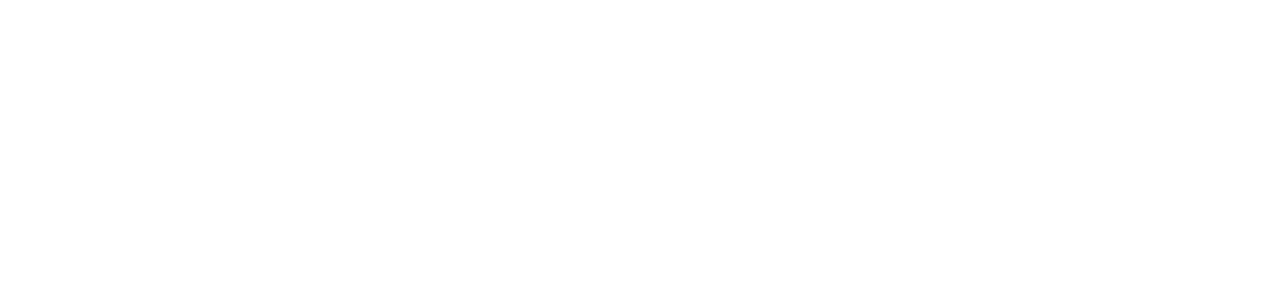
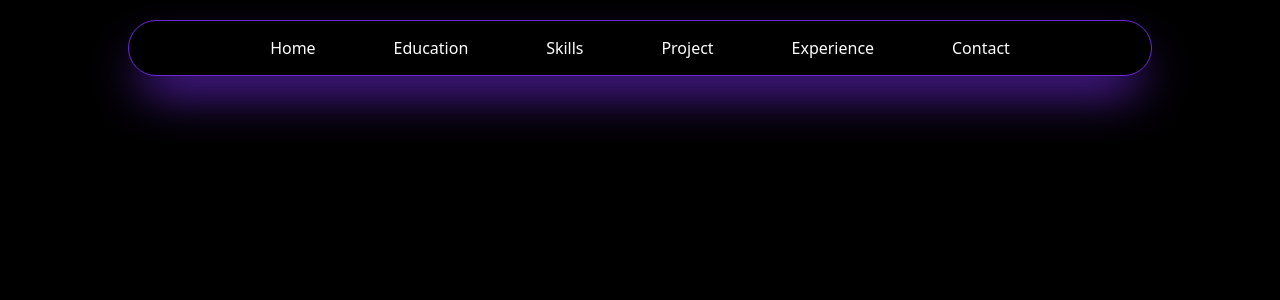
Before and after one commit to vinay8962/portfolio, a React (Create React App) app: page / in a window 1280 px wide. Shown: the top 300 px of the page. Built offline with nearby package versions, Linux system fonts and the light colour scheme.

Commit message:
Navbar Create

```diff
--- a/package.json
+++ b/package.json
@@ -6,8 +6,10 @@
     "@testing-library/jest-dom": "^5.17.0",
     "@testing-library/react": "^13.4.0",
     "@testing-library/user-event": "^13.5.0",
+    "framer-motion": "^11.3.28",
     "react": "^18.3.1",
     "react-dom": "^18.3.1",
+    "react-icons": "^5.3.0",
     "react-scripts": "5.0.1",
     "web-vitals": "^2.1.4"
   },
--- a/src/App.js
+++ b/src/App.js
@@ -1,8 +1,12 @@
 import React from 'react'
+import Navbar from './components/Navbar'
+import HomePage from './pages/HomePage'
 
 const App = () => {
   return (
     <div>
+      <Navbar />
+      <HomePage />
 
     </div>
   )
--- /dev/null
+++ b/src/components/Herosection.jsx
@@ -0,0 +1,11 @@
+import React from 'react'
+
+const Herosection = () => {
+    return (
+        <div>
+
+        </div>
+    )
+}
+
+export default Herosection
--- /dev/null
+++ b/src/components/Navbar.jsx
@@ -0,0 +1,144 @@
+import { motion, AnimatePresence } from 'framer-motion';
+import React, { useState } from 'react';
+import { MdOutlineDensityMedium } from "react-icons/md";
+import { RxCross1 } from "react-icons/rx";
+
+const Navbar = () => {
+    const [toggle, setToggle] = useState(false);
+
+    const handleToggle = () => {
+        setToggle(!toggle);
+    };
+
+    return (
+        <div className="flex justify-center h-24 items-center">
+            <div className="flex justify-center items-center bg-black w-11/12 md:w-4/5 h-14 border-violet-700 border rounded-full shadow-2xl shadow-violet-700">
+                {/* Desktop Menu */}
+                <motion.ul
+                    className="w-4/5 hidden md:flex text-white justify-around items-center"
+                >
+                    <motion.li
+                        initial={{ y: -100, opacity: 0, scale: 1 }}
+                        animate={{ y: 0, opacity: 1 }}
+                        whileHover={{ scale: 1.2 }}
+                        transition={{ ease: "easeInOut", duration: 0.80 }}
+                        className="bg-transparent cursor-pointer my-2 md:my-0"
+                    >
+                        Home
+                    </motion.li>
+                    <motion.li
+                        initial={{ y: -100, opacity: 0, scale: 1 }}
+                        animate={{ y: 0, opacity: 1 }}
+                        whileHover={{ scale: 1.2 }}
+                        transition={{ ease: "easeInOut", duration: 1 }}
+                        className="bg-transparent cursor-pointer my-2 md:my-0"
+                    >
+                        Education
+                    </motion.li>
+                    <motion.li
+                        initial={{ y: -100, opacity: 0, scale: 1 }}
+                        animate={{ y: 0, opacity: 1 }}
+                        whileHover={{ scale: 1.2 }}
+                        transition={{ ease: "easeInOut", duration: 1.20 }}
+                        className="bg-transparent cursor-pointer my-2 md:my-0"
+                    >
+                        Skills
+                    </motion.li>
+                    <motion.li
+                        initial={{ y: -100, opacity: 0, scale: 1 }}
+                        animate={{ y: 0, opacity: 1 }}
+                        whileHover={{ scale: 1.2 }}
+                        transition={{ ease: "easeInOut", duration: 1.40 }}
+                        className="bg-transparent cursor-pointer my-2 md:my-0"
+                    >
+                        Project
+                    </motion.li>
+                    <motion.li
+                        initial={{ y: -100, opacity: 0, scale: 1 }}
+                        animate={{ y: 0, opacity: 1 }}
+                        whileHover={{ scale: 1.2 }}
+                        transition={{ ease: "easeInOut", duration: 1.60 }}
+                        className="bg-transparent cursor-pointer my-2 md:my-0"
+                    >
+                        Experience
+                    </motion.li>
+                    <motion.li
+                        initial={{ y: -100, opacity: 0, scale: 1 }}
+                        animate={{ y: 0, opacity: 1 }}
+                        whileHover={{ scale: 1.2 }}
+                        transition={{ ease: "easeInOut", duration: 1.80 }}
+                        className="bg-transparent cursor-pointer my-2 md:my-0"
+                    >
+                        Contact
+                    </motion.li>
+                </motion.ul>
+
+                {/* Mobile Menu Toggle Button */}
+                <div className="   flex md:hidden ">
+                    <button onClick={handleToggle} className="text-white">
+                        {toggle ? <RxCross1 className='size-8' /> : <MdOutlineDensityMedium className='size-8' />}
+                    </button>
+                </div>
+
+                {/* Mobile Menu */}
+                <AnimatePresence>
+                    {toggle && (
+
+                        <motion.ul
+                            initial={{ opacity: 0, y: -20 }}
+                            animate={{ opacity: 1, y: 0 }}
+                            exit={{ opacity: 0, y: -20 }}
+                            transition={{ duration: 0.5 }}
+                            className="absolute top-20 left-0 w-full bg-black md:hidden flex flex-col text-white items-center"
+                        >
+                            <motion.li
+                                whileHover={{ scale: 1.2 }}
+                                transition={{ ease: "easeInOut", duration: 0.80 }}
+                                className="bg-transparent cursor-pointer my-2 text-white"
+                            >
+                                Home
+                            </motion.li>
+                            <motion.li
+                                whileHover={{ scale: 1.2 }}
+                                transition={{ ease: "easeInOut", duration: 1 }}
+                                className="bg-transparent cursor-pointer my-2"
+                            >
+                                Education
+                            </motion.li>
+                            <motion.li
+                                whileHover={{ scale: 1.2 }}
+                                transition={{ ease: "easeInOut", duration: 1.20 }}
+                                className="bg-transparent cursor-pointer my-2"
+                            >
+                                Skills
+                            </motion.li>
+                            <motion.li
+                                whileHover={{ scale: 1.2 }}
+                                transition={{ ease: "easeInOut", duration: 1.40 }}
+                                className="bg-transparent cursor-pointer my-2"
+                            >
+                                Project
+                            </motion.li>
+                            <motion.li
+                                whileHover={{ scale: 1.2 }}
+                                transition={{ ease: "easeInOut", duration: 1.60 }}
+                                className="bg-transparent cursor-pointer my-2"
+                            >
+                                Experience
+                            </motion.li>
+                            <motion.li
+                                whileHover={{ scale: 1.2 }}
+                                transition={{ ease: "easeInOut", duration: 1.80 }}
+                                className="bg-transparent cursor-pointer my-2"
+                            >
+                                Contact
+                            </motion.li>
+                        </motion.ul>
+                    )}
+                </AnimatePresence>
+            </div>
+        </div>
+    );
+};
+
+export default Navbar;
--- a/src/index.css
+++ b/src/index.css
@@ -1,3 +1,8 @@
 @tailwind base;
 @tailwind components;
 @tailwind utilities;
+
+* {
+    background-color: black;
+    text-align: white;
+}
--- /dev/null
+++ b/src/pages/HomePage.jsx
@@ -0,0 +1,12 @@
+import React from 'react'
+import Herosection from '../components/Herosection'
+
+const HomePage = () => {
+    return (
+        <div>
+            <Herosection />
+        </div>
+    )
+}
+
+export default HomePage
```
Also changed, not shown: 1 other file (tests, documents, lock files or other folders).
